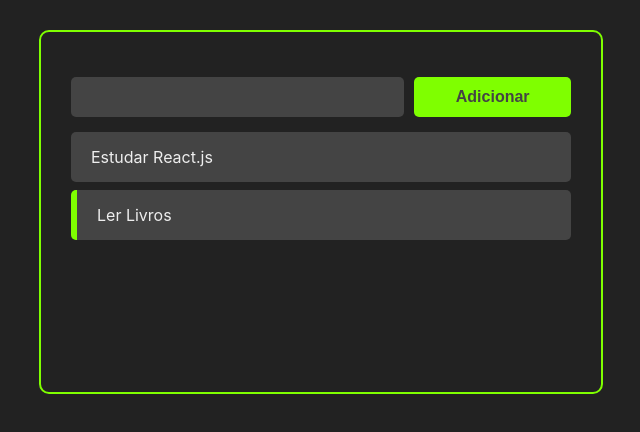
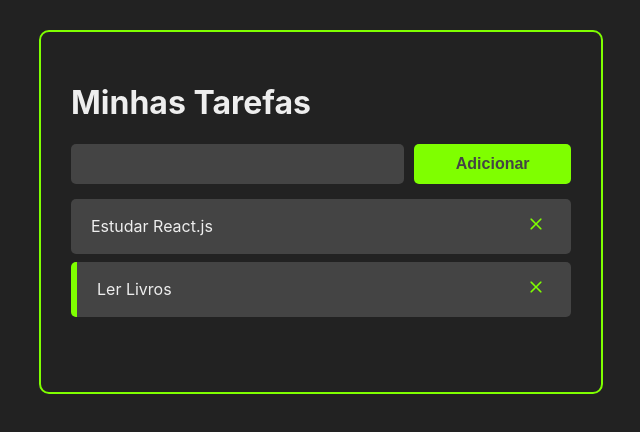
Before and after one commit to Thiago073/react_project, a React (Create React App) app: page / in a window 1280 px wide. Shown: the top 432 px of the page, without its empty margins (319-959 px from the left). Built offline with nearby package versions, Linux system fonts and the light colour scheme.

Commit message:
Criação do header e remoção de tarefas.

```diff
--- a/package.json
+++ b/package.json
@@ -8,6 +8,7 @@
     "@testing-library/user-event": "^12.8.3",
     "react": "^17.0.2",
     "react-dom": "^17.0.2",
+    "react-icons": "^4.3.1",
     "react-scripts": "4.0.3",
     "uuid": "^8.3.2",
     "web-vitals": "^1.1.2"
--- a/src/App.jsx
+++ b/src/App.jsx
@@ -1,10 +1,11 @@
 import React, { useState } from 'react';
 import { v4 as uuidv4 } from 'uuid';
 
+import Header from './components/Header';
+import Tasks from './components/Tasks';
+import AddTask from './components/AddTask';
 
-import Tasks from './components/Tasks';
 import './App.css';
-import AddTask from './components/AddTask';
 
 
 const App = () => {
@@ -43,13 +44,21 @@
             completed: false
         }];
         setTask(newTasks);
-    }
+    };
+
+    const handleTaskDeletion = (taskId) =>{
+        const newTasks = tasks.filter(task => task.id != taskId);
+        setTask(newTasks);
+    };
 
     return (
         <>
             <div className = "container" >
+                <Header />
                 <AddTask handleTaskAddition = { handleTaskAddition } />
-                <Tasks tasks = { tasks } handleTaskClick={handleTaskClick}/>
+                <Tasks tasks = { tasks }
+                handleTaskClick={handleTaskClick}
+                handleTaskDeletion={handleTaskDeletion}/>
             </div >
         </>
     );
--- /dev/null
+++ b/src/components/Header.jsx
@@ -0,0 +1,8 @@
+import React from 'react'
+
+
+const Header = () => {
+    return ( <h1 style={{color: "#eee"}}>Minhas Tarefas</h1> );
+}
+
+export default Header;
--- a/src/components/Task.css
+++ b/src/components/Task.css
@@ -8,3 +8,13 @@
     color: #eee;
     align-items: center;
 }
+.task-title {
+    cursor: pointer;
+}
+.remove-task-button{
+    background-color: #444;
+    border: none;
+    font-size: 18px;
+    color: chartreuse;
+    cursor: pointer;
+}
--- a/src/components/Task.jsx
+++ b/src/components/Task.jsx
@@ -1,14 +1,20 @@
 import React from "react";
+import { CgClose } from "react-icons/cg"
 
 import "./Task.css";
 
-const Task = ({ task, handleTaskClick}) => {
+const Task = ({ task, handleTaskClick, handleTaskDeletion}) => {
     return (
             <div className="task-container"
             style={task.completed ? { borderLeft: "6px solid chartreuse" } : {} }>
                 <div className="task-title" onClick={() => handleTaskClick(task.id)}>
                     {task.title}
                 </div>
+                <div className="buttons-container">
+                    <button className="remove-task-button" onClick={() => handleTaskDeletion(task.id)}>
+                        <CgClose/>
+                    </button>
+                </div>
             </div>
     );
 }
--- a/src/components/Tasks.jsx
+++ b/src/components/Tasks.jsx
@@ -2,14 +2,14 @@
 
 import Task from "./Task";
 
-const Tasks = ({ tasks, handleTaskClick}) => {
+const Tasks = ({ tasks, handleTaskClick, handleTaskDeletion}) => {
 
     return (
         // FRAGMANT <> </>
         <>
             {tasks.map(task =>
 
-                <Task task={task} handleTaskClick={handleTaskClick}/>
+                <Task task={task} handleTaskClick={handleTaskClick} handleTaskDeletion={handleTaskDeletion}/>
 
             )}
         </>
```
Also changed, not shown: 1 other file (tests, documents, lock files or other folders).
